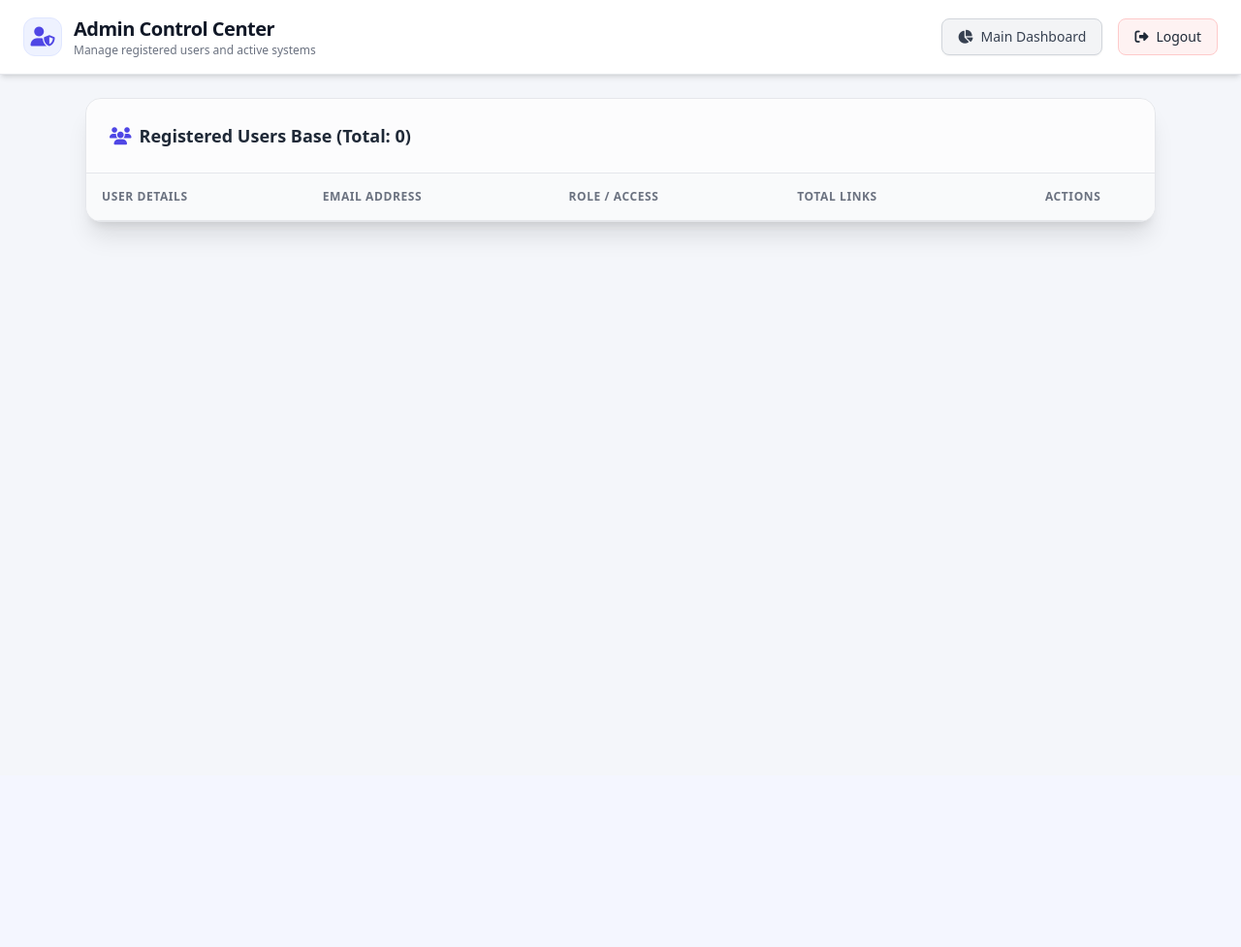
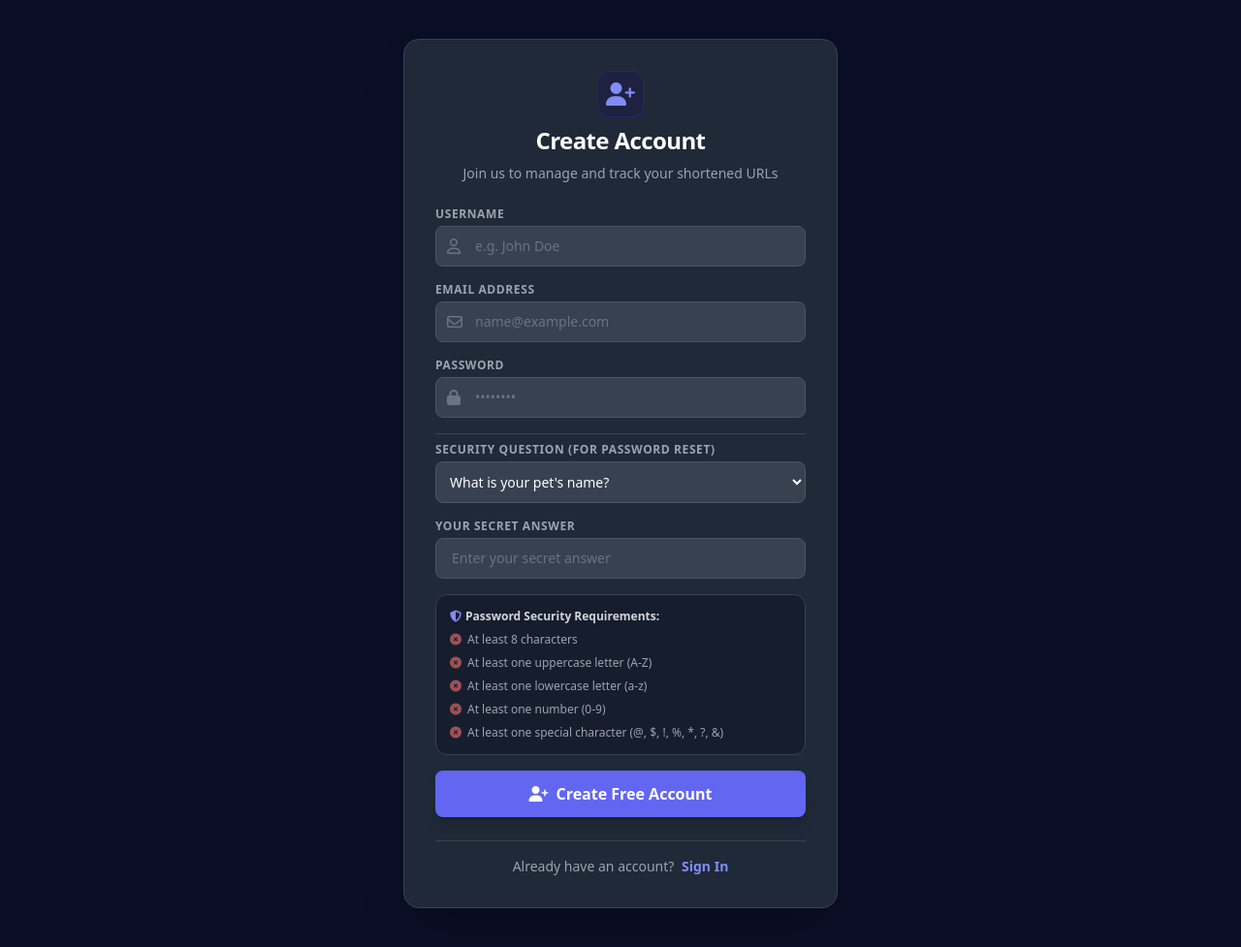
Before and after one commit to komal-gacchi/url-shortener, a Flask app: page /register in a window 1280 px wide. Shown: the whole page at 97% size. Before the commit the page ends 250 px from the top, so only its background shows below. Run offline with Flask 3, Linux system fonts and the light colour scheme; lists and menus that the app fills with data are empty; some libraries are stand-ins or nearby versions.

Commit message:
Update register.html

```diff
--- a/templates/register.html
+++ b/templates/register.html
@@ -3,142 +3,140 @@
 <head>
     <meta charset="UTF-8">
     <meta name="viewport" content="width=device-width, initial-scale=1.0">
-    <title>Admin Panel - URL Shortener</title>
+    <title>Create Your Account</title>
     <script src="https://cdn.tailwindcss.com"></script>
     <link rel="stylesheet" href="https://cdnjs.cloudflare.com/ajax/libs/font-awesome/6.4.0/css/all.min.css">
-    <script>
-        tailwind.config = { darkMode: 'class' }
+</head>
+<body class="bg-[#0b0e27] min-h-screen flex items-center justify-center p-4 font-sans text-gray-100">
 
-        // INSTANT THEME CHECKER: Page render hone se pehle hi class apply karega
-        function applyTheme() {
-            if (localStorage.getItem('theme') === 'dark') {
-                document.documentElement.classList.add('dark');
-                document.documentElement.classList.remove('light');
-            } else {
-                document.documentElement.classList.remove('dark');
-                document.documentElement.classList.add('light');
-            }
-        }
-        applyTheme();
-    </script>
-</head>
-<body class="bg-[#f4f6fa] dark:bg-[#0b0e27] min-h-screen text-gray-800 dark:text-gray-100 font-sans transition-colors duration-200">
+    <div class="bg-gray-800 w-full max-w-md p-8 rounded-2xl shadow-2xl border border-gray-700 space-y-6 my-6">
 
-    <nav class="bg-white dark:bg-[#020617] border-b border-gray-200 dark:border-gray-800 px-6 py-4 flex justify-between items-center shadow-md">
-        <div class="flex items-center gap-3">
-            <div class="w-10 h-10 bg-indigo-50 dark:bg-indigo-950/40 text-indigo-600 dark:text-indigo-400 border border-indigo-100 dark:border-indigo-900 rounded-xl flex items-center justify-center text-xl">
-                <i class="fa-solid fa-user-shield"></i>
+        <div class="text-center space-y-2">
+            <div class="inline-flex items-center justify-center w-12 h-12 bg-indigo-950/50 text-indigo-400 rounded-xl text-2xl border border-indigo-900/60">
+                <i class="fa-solid fa-user-plus"></i>
             </div>
-            <div>
-                <h1 class="text-xl font-bold text-gray-900 dark:text-white tracking-tight">Admin Control Center</h1>
-                <p class="text-xs text-gray-500 dark:text-gray-400">Manage registered users and active systems</p>
+            <h1 class="text-2xl font-bold text-white tracking-tight">Create Account</h1>
+            <p class="text-sm text-gray-400">Join us to manage and track your shortened URLs</p>
         </div>
-        </div>
-        <div class="flex items-center gap-4">
-            <a href="/" class="px-4 py-2 bg-gray-100 dark:bg-purple-500 hover:bg-gray-200 dark:hover:bg-purple-700 border border-gray-300 dark:border-gray-700 text-sm font-medium rounded-lg text-gray-700 dark:text-gray-200 transition flex items-center gap-2 shadow-sm">
-                <i class="fa-solid fa-chart-pie"></i> Main Dashboard
-            </a>
-            <a href="/logout" class="px-4 py-2 bg-red-50 dark:bg-red-500 hover:bg-red-100 dark:hover:bg-red-800 border border-red-200 dark:border-red-900 text-white-600 dark:text-white-400 text-sm font-medium rounded-lg transition flex items-center gap-2">
-                <i class="fa-solid fa-right-from-bracket"></i> Logout
-            </a>
-        </div>
-    </nav>
-
-    <main class="max-w-6xl w-full mx-auto p-6 space-y-6">
 
         {% with messages = get_flashed_messages(with_categories=true) %}
           {% if messages %}
             {% for category, message in messages %}
-              <div class="p-4 rounded-xl text-sm font-medium border {% if category == 'success' %} bg-emerald-50 dark:bg-emerald-950/40 text-emerald-700 dark:text-emerald-400 border-emerald-200 dark:border-emerald-900 {% else %} bg-red-50 dark:bg-red-950/40 text-red-700 dark:text-red-400 border-red-200 dark:border-red-900 {% endif %} flex items-center gap-2 shadow-md">
-                  <i class="fa-solid {% if category == 'success' %}fa-circle-check{% else %}fa-circle-exclamation{% endif %} text-lg"></i>
+              <div class="p-4 rounded-lg text-sm font-medium border bg-red-950/40 text-red-400 border-red-900 flex items-center gap-2">
+                  <i class="fa-solid fa-circle-exclamation text-lg"></i>
                   <span>{{ message }}</span>
               </div>
             {% endfor %}
           {% endif %}
         {% endwith %}
 
-        <div class="bg-white dark:bg-[#1e293b] rounded-2xl shadow-xl border border-gray-200 dark:border-gray-800 overflow-hidden transition-colors">
-            <div class="p-6 border-b border-gray-200 dark:border-gray-800 flex justify-between items-center bg-gray-50/50 dark:bg-[#1e293b]">
-                <h2 class="text-lg font-bold text-gray-800 dark:text-white flex items-center gap-2">
-                    <i class="fa-solid fa-users text-indigo-600 dark:text-indigo-400"></i> Registered Users Base (Total: {{ users|length }})
-                </h2>
+        <form action="/register" method="POST" class="space-y-4">
+
+            <div>
+                <label class="block text-xs font-semibold uppercase text-gray-400 tracking-wider mb-1">Username</label>
+                <div class="relative">
+                    <span class="absolute inset-y-0 left-0 flex items-center pl-3 text-gray-500">
+                        <i class="fa-regular fa-user"></i>
+                    </span>
+                    <input type="text" name="username" required placeholder="e.g. John Doe"
+                           class="w-full pl-10 pr-4 py-2.5 bg-gray-700 border border-gray-600 rounded-lg focus:outline-none focus:ring-2 focus:ring-indigo-500 transition text-sm text-white placeholder-gray-500">
+                </div>
             </div>
 
-            <div class="overflow-x-auto">
-                <table class="w-full text-left border-collapse">
-                    <thead>
-                        <tr class="bg-gray-50 dark:bg-[#1e293b] text-gray-500 dark:text-gray-400 text-xs font-semibold uppercase tracking-wider border-b border-gray-200 dark:border-gray-800">
-                            <th class="p-4">User Details</th>
-                            <th class="p-4">Email Address</th>
-                            <th class="p-4">Role / Access</th>
-                            <th class="p-4">Total Links</th>
-                            <th class="p-4 text-center">Actions</th>
-                        </tr>
-                    </thead>
-                    <tbody class="divide-y divide-gray-200 dark:divide-gray-800 text-sm">
-                        {% for user in users %}
-                        <tr class="hover:bg-gray-50 dark:hover:bg-gray-800/40 transition-colors duration-150">
+            <div>
+                <label class="block text-xs font-semibold uppercase text-gray-400 tracking-wider mb-1">Email Address</label>
+                <div class="relative">
+                    <span class="absolute inset-y-0 left-0 flex items-center pl-3 text-gray-500">
+                        <i class="fa-regular fa-envelope"></i>
+                    </span>
+                    <input type="email" name="email" required placeholder="name@example.com"
+                           class="w-full pl-10 pr-4 py-2.5 bg-gray-700 border border-gray-600 rounded-lg focus:outline-none focus:ring-2 focus:ring-indigo-500 transition text-sm text-white placeholder-gray-500">
+                </div>
+            </div>
 
-                            <td class="p-4 font-medium text-gray-900 dark:text-white">
-                                <div class="flex items-center gap-3">
-                                    <div class="w-8 h-8 rounded-full bg-gray-100 dark:bg-gray-700 flex items-center justify-center text-xs border border-gray-200 dark:border-gray-600 font-bold text-indigo-600 dark:text-indigo-300">
-                                        {{ user.username[:2]|upper }}
+            <div>
+                <label class="block text-xs font-semibold uppercase text-gray-400 tracking-wider mb-1">Password</label>
+                <div class="relative">
+                    <span class="absolute inset-y-0 left-0 flex items-center pl-3 text-gray-500">
+                        <i class="fa-solid fa-lock"></i>
+                    </span>
+                    <input type="password" name="password" id="regPassword" required placeholder="••••••••"
+                           pattern="(?=.*\d)(?=.*[a-z])(?=.*[A-Z])(?=.*[@$!%*?&]).{8,}"
+                           class="w-full pl-10 pr-4 py-2.5 bg-gray-700 border border-gray-600 rounded-lg focus:outline-none focus:ring-2 focus:ring-indigo-500 transition text-sm text-white placeholder-gray-500">
                 </div>
-                                    <form id="edit-form-{{ user.id }}" action="/admin/edit-user/{{ user.id }}" method="POST" class="inline">
-                                        <input type="text" name="username" value="{{ user.username }}" class="bg-transparent border border-transparent hover:border-gray-300 dark:hover:border-gray-700 focus:border-indigo-500 rounded px-2 py-1 text-gray-900 dark:text-white text-sm focus:outline-none font-medium transition">
             </div>
-                            </td>
 
-                            <td class="p-4">
-                                <input type="email" name="email" value="{{ user.email }}" class="bg-transparent border border-transparent hover:border-gray-300 dark:hover:border-gray-700 focus:border-indigo-500 rounded px-2 py-1 text-gray-700 dark:text-gray-300 text-sm focus:outline-none w-64 transition">
-                            </td>
+            <div class="pt-2 border-t border-gray-700">
+                <label class="block text-xs font-semibold uppercase text-gray-400 tracking-wider mb-1">Security Question (For Password Reset)</label>
+                <select name="security_question" class="w-full p-2.5 bg-gray-700 border border-gray-600 rounded-lg text-white text-sm focus:outline-none focus:ring-2 focus:ring-indigo-500 transition" required>
+                    <option value="What is your pet's name?" class="bg-gray-800">What is your pet's name?</option>
+                    <option value="What is your mother's maiden name?" class="bg-gray-800">What is your mother's maiden name?</option>
+                    <option value="What was the name of your first school?" class="bg-gray-800">What was the name of your first school?</option>
+                </select>
+            </div>
 
-                            <td class="p-4">
-                                <div class="flex items-center gap-2">
-                                    <input type="checkbox" name="is_admin" {% if user.is_admin %}checked{% endif %} {% if current_user.id == user.id %}disabled{% endif %} class="w-4 h-4 rounded text-indigo-600 bg-gray-100 dark:bg-gray-700 border-gray-300 dark:border-gray-600 accent-indigo-500 focus:ring-indigo-500 cursor-pointer disabled:opacity-50">
-                                    <span class="text-sm {% if user.is_admin %}text-indigo-600 dark:text-indigo-400 font-medium{% else %}text-gray-500 dark:text-gray-400{% endif %}">
-                                        Administrator
-                                    </span>
+            <div>
+                <label class="block text-xs font-semibold uppercase text-gray-400 tracking-wider mb-1">Your Secret Answer</label>
+                <input type="text" name="security_answer" class="w-full px-4 py-2.5 bg-gray-700 border border-gray-600 rounded-lg focus:outline-none focus:ring-2 focus:ring-indigo-500 transition text-sm text-white placeholder-gray-500" placeholder="Enter your secret answer" required>
             </div>
-                            </td>
 
-                            <td class="p-4">
-                                <span class="bg-gray-100 dark:bg-gray-900/60 border border-gray-200 dark:border-gray-700 px-3 py-1.5 rounded-lg text-xs font-medium text-gray-600 dark:text-gray-300 inline-flex items-center gap-1.5">
-                                    <i class="fa-solid fa-link text-gray-400"></i> {{ user.urls|length }} Links
-                                </span>
-                            </td>
+            <div class="p-3.5 bg-gray-900/60 rounded-xl border border-gray-700 text-xs space-y-2 text-gray-400 transition-all duration-200">
+                <p class="font-bold text-gray-300 mb-1 flex items-center gap-1">
+                    <i class="fa-solid fa-shield-halved text-indigo-400"></i> Password Security Requirements:
+                </p>
+                <div id="charLength" class="flex items-center gap-1.5"><i class="fa-solid fa-circle-xmark text-red-400/60"></i> At least 8 characters</div>
+                <div id="upperCase" class="flex items-center gap-1.5"><i class="fa-solid fa-circle-xmark text-red-400/60"></i> At least one uppercase letter (A-Z)</div>
+                <div id="lowerCase" class="flex items-center gap-1.5"><i class="fa-solid fa-circle-xmark text-red-400/60"></i> At least one lowercase letter (a-z)</div>
+                <div id="numberDigit" class="flex items-center gap-1.5"><i class="fa-solid fa-circle-xmark text-red-400/60"></i> At least one number (0-9)</div>
+                <div id="specialChar" class="flex items-center gap-1.5"><i class="fa-solid fa-circle-xmark text-red-400/60"></i> At least one special character (@, $, !, %, *, ?, &)</div>
+            </div>
 
-                            <td class="p-4 text-right">
-                                <div class="flex items-center justify-end gap-3">
-                                    <button type="submit" form="edit-form-{{ user.id }}" class="px-4 py-2 bg-indigo-600 hover:bg-indigo-700 text-white rounded-lg transition text-sm font-medium shadow-md flex items-center gap-2">
-                                        <i class="fa-solid fa-floppy-disk"></i> Save
+            <button type="submit" class="w-full py-3 bg-[#6366f1] hover:bg-indigo-700 text-white font-semibold rounded-lg flex items-center justify-center gap-2 transition shadow-lg hover:shadow-indigo-500/20">
+                <i class="fa-solid fa-user-plus"></i> Create Free Account
             </button>
         </form>
 
-                                    {% if current_user.id != user.id %}
-                                    <form action="/admin/delete-user/{{ user.id }}" method="POST" onsubmit="return confirm('Are you sure you want to delete user: {{ user.username }}? This will clear all their links too!');" class="inline">
-                                        <button type="submit" class="px-4 py-2 bg-transparent hover:bg-red-50 dark:hover:bg-red-950/40 text-red-600 dark:text-red-400/80 hover:text-red-400 border border-transparent hover:border-red-200 dark:hover:border-red-900/60 rounded-lg transition text-sm font-medium flex items-center gap-2">
-                                            <i class="fa-solid fa-trash-can"></i> Delete
-                                        </button>
-                                    </form>
-                                    {% else %}
-                                    <span class="text-sm text-gray-400 dark:text-gray-500 italic pr-2 select-none">Self Account</span>
-                                    {% endif %}
-                                </div>
-                            </td>
-                        </tr>
-                        {% endfor %}
-                    </tbody>
-                </table>
+        <div class="text-center border-t border-gray-700 pt-4">
+            <p class="text-sm text-gray-400">Already have an account?
+                <a href="/login" class="text-indigo-400 font-semibold hover:underline ml-1">Sign In</a>
+            </p>
         </div>
     </div>
-    </main>
 
     <script>
-        // Real-time tab monitoring sync handler
-        window.addEventListener('storage', (e) => {
-            if (e.key === 'theme') {
-                applyTheme();
+        const passwordInput = document.getElementById('regPassword');
+
+        const textMap = {
+            charLength: "At least 8 characters",
+            upperCase: "At least one uppercase letter (A-Z)",
+            lowerCase: "At least one lowercase letter (a-z)",
+            numberDigit: "At least one number (0-9)",
+            specialChar: "At least one special character (@, $, !, %, *, ?, &)"
+        };
+
+        const criteria = {
+            charLength: { regex: /.{8,}/, element: document.getElementById('charLength') },
+            upperCase: { regex: /[A-Z]/, element: document.getElementById('upperCase') },
+            lowerCase: { regex: /[a-z]/, element: document.getElementById('lowerCase') },
+            numberDigit: { regex: /\d/, element: document.getElementById('numberDigit') },
+            specialChar: { regex: /[@$!%*?&]/, element: document.getElementById('specialChar') }
+        };
+
+        passwordInput.addEventListener('input', () => {
+            const val = passwordInput.value;
+
+            for (let key in criteria) {
+                const isValid = criteria[key].regex.test(val);
+                const el = criteria[key].element;
+                const baseText = textMap[key];
+
+                if (isValid) {
+                    el.innerHTML = `<i class="fa-solid fa-circle-check text-emerald-400"></i> ${baseText}`;
+                    el.className = "flex items-center gap-1.5 text-emerald-400 font-medium";
+                } else {
+                    el.innerHTML = `<i class="fa-solid fa-circle-xmark text-red-400/60"></i> ${baseText}`;
+                    el.className = "flex items-center gap-1.5 text-gray-400";
+                }
             }
         });
     </script>
```
Lines whose indentation alone changed are shown as unchanged.
